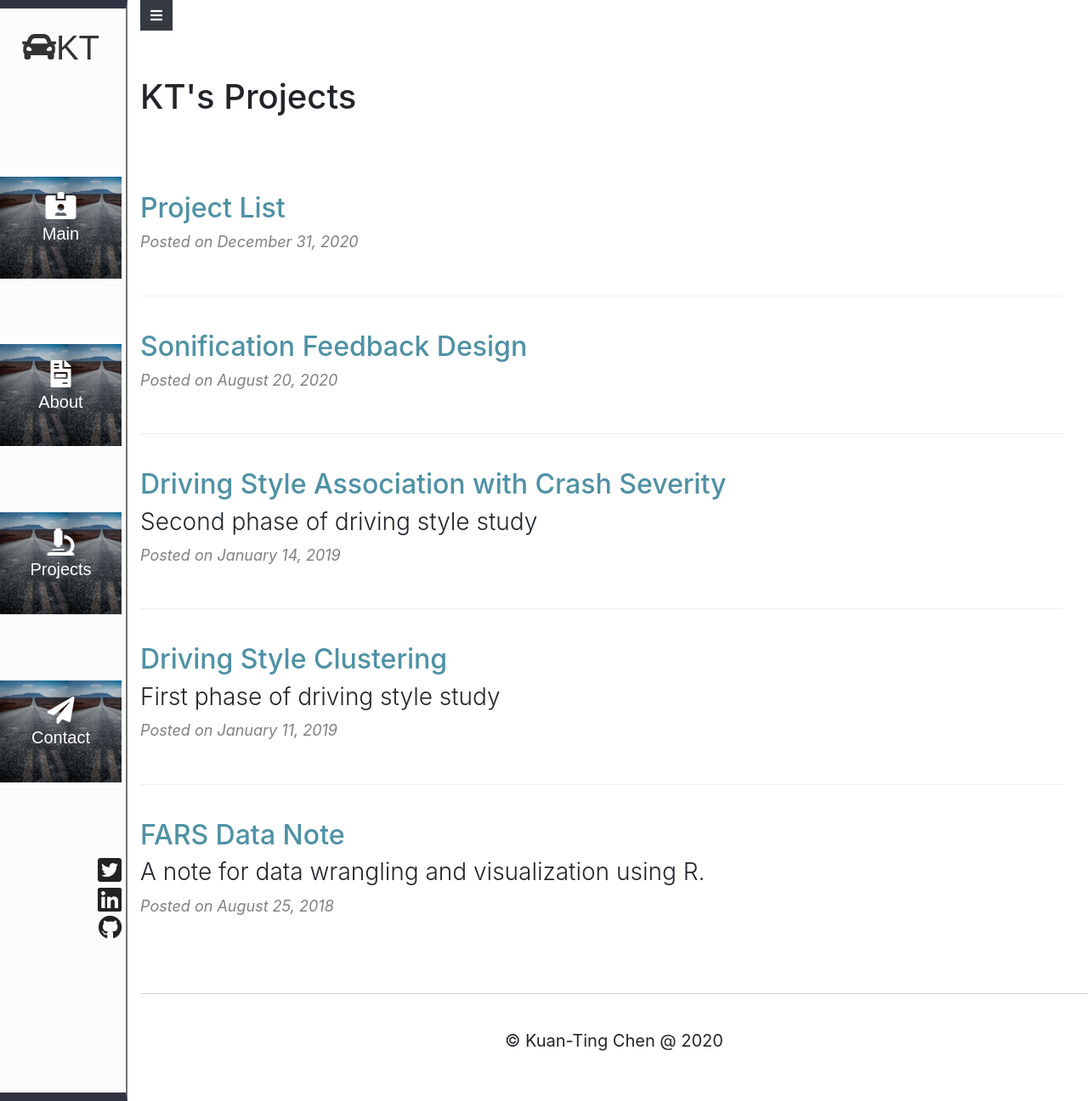
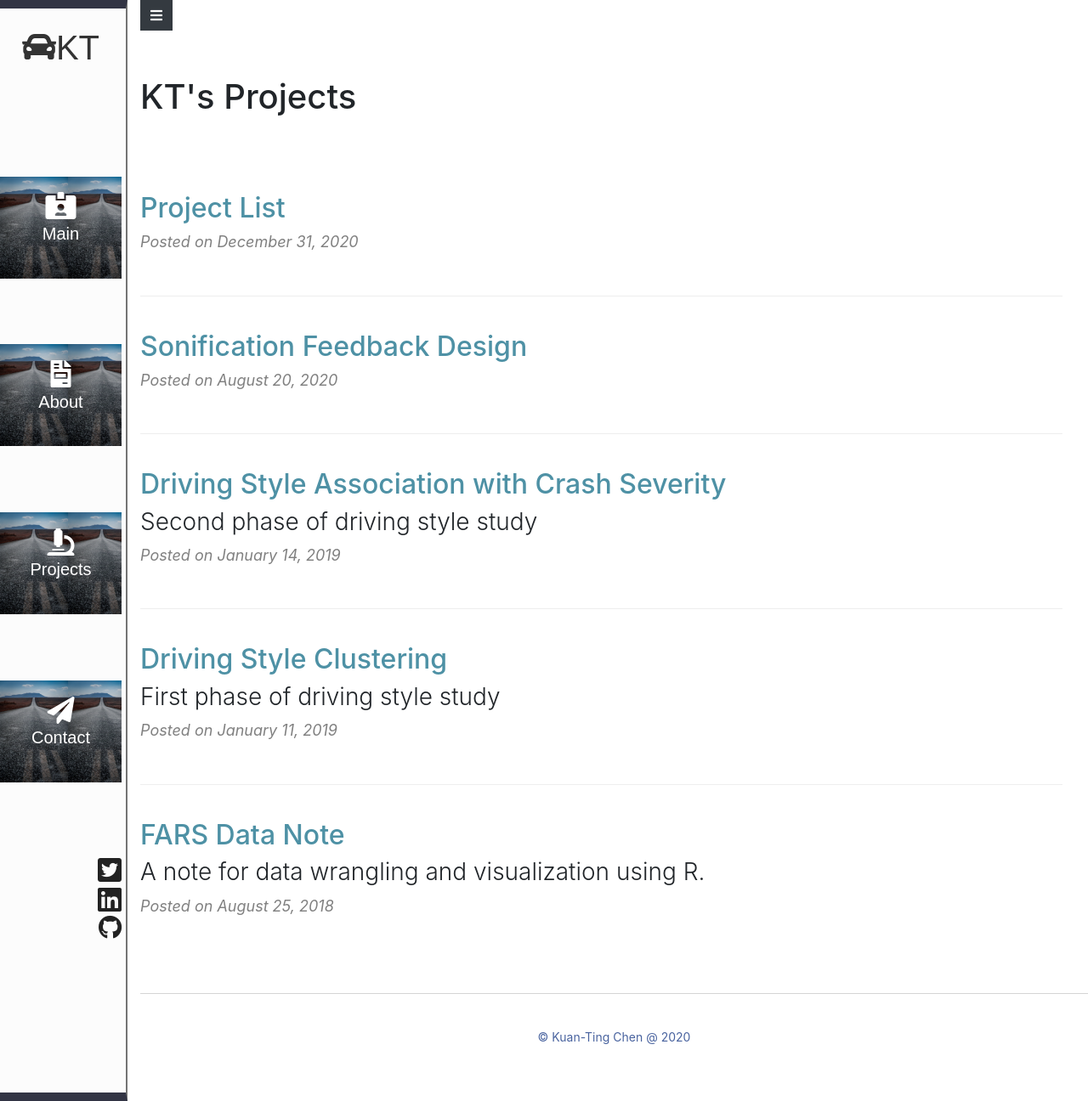
Before and after one commit to ktchen0504/ktchen0504.github.io, a Jekyll site: the page built from blog/index.html, in a window 1280 px wide and 1296 px high. Shown: the whole window at 85% size. Built offline with Jekyll 4.4.1, drawn with Linux system fonts in a browser that asks for light colours; nearby versions of some CDN libraries.

Commit message:
update footer font size

```diff
--- a/css/blog.css
+++ b/css/blog.css
@@ -59,7 +59,6 @@
 
 .blog-footer {
   border-top: 1px solid #d5d5d5;
-  font-size: 1.25em;
   max-width: 1140px;
   margin:auto;
   padding:40px 0;
@@ -69,6 +68,8 @@
 .blog-footer ul {
   list-style-type: none;
   padding-left: 0;
+    font-size:14px;
+  color: #49639f;
 }
 
 @media (max-width: 485px){
--- a/css/post.css
+++ b/css/post.css
@@ -27,7 +27,6 @@
 
 .blog-footer {
   border-top: 1px solid #d5d5d5;
-  font-size: 1.25em;
   max-width: 1140px;
   margin:auto;
   padding:40px 0;
@@ -37,6 +36,8 @@
 .blog-footer ul {
   list-style-type: none;
   padding-left: 0;
+  font-size:14px;
+  color: #49639f;
 }
 
 @media (max-width: 485px){
```
